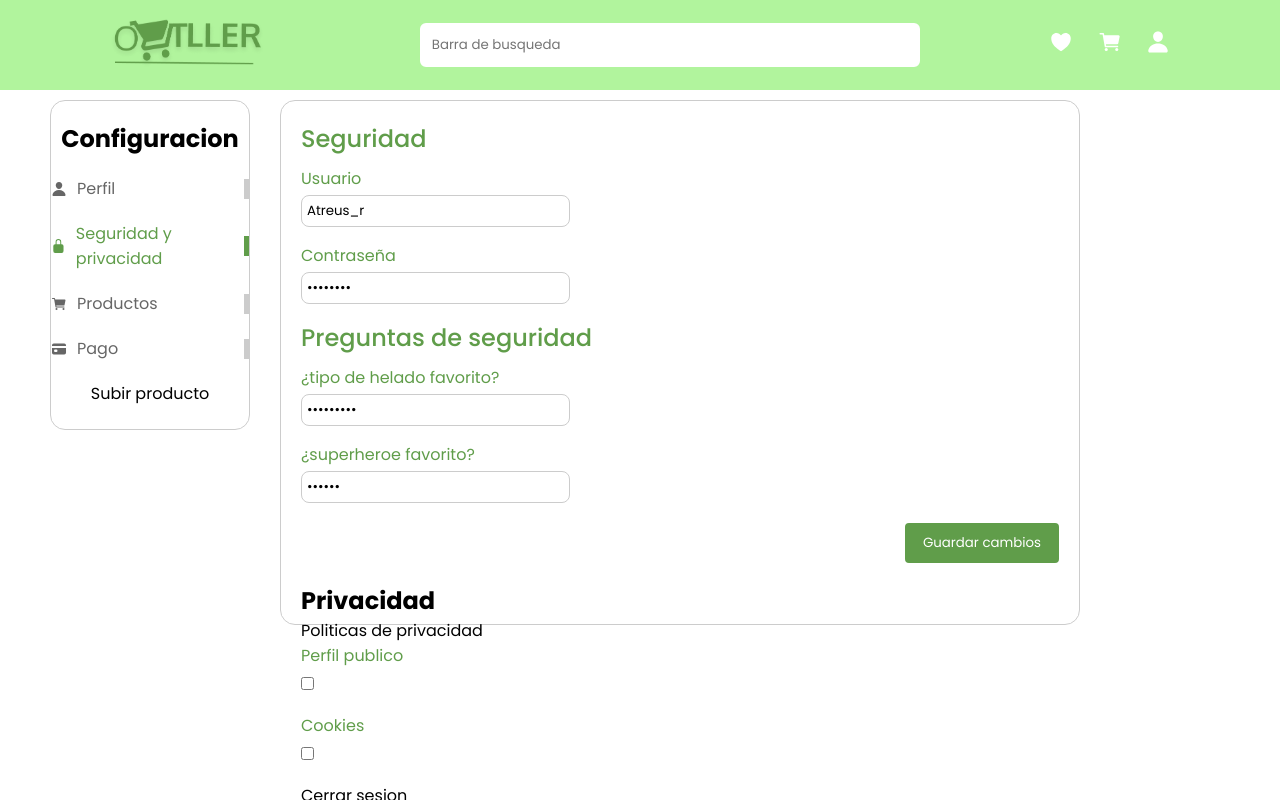
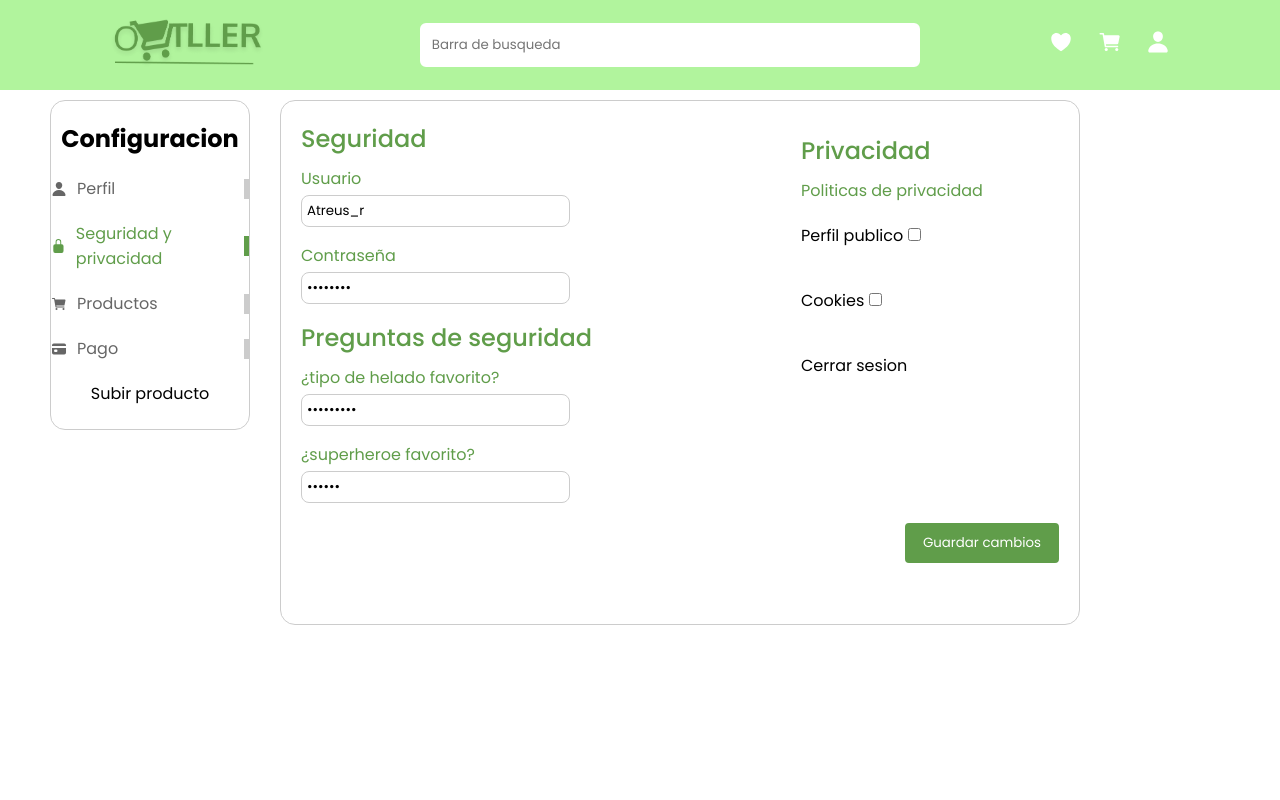
Before and after one commit to ATREUSR/Proyecto-2023, a PHP site: page /Perfil.html in a window 1280 px wide. Run offline with PHP 8.4, Linux system fonts and the light colour scheme.

Commit message:
update: continue with settings

```diff
--- a/Frontend/Perfil/Perfil.css
+++ b/Frontend/Perfil/Perfil.css
@@ -147,10 +147,10 @@ body{
     display: block;
 }
 
-.profile-content {
+#profile-content.active {
     position: fixed;
     right: 200px;
-    margin-top: 100px;
+    margin-top: 725px;
     background-color: #fff;
     border: 1px solid #ccc;
     padding: 20px;
@@ -285,7 +285,7 @@ input[type="file"]::file-selector-button:hover {
 }
 
 
-#security-content {
+#security-content.active {
     position: fixed;
     top: 0;
     right: 200px;
@@ -298,6 +298,22 @@ input[type="file"]::file-selector-button:hover {
     height: 525px;
     display: flex;
     flex-direction: column;
+}
+
+.security {
+    order: 1; /* Establece el orden en 1 para que aparezca primero */
+}
+
+.privacy {
+    position: relative;
+    bottom: 450px;
+    left: 500px;
+    order: 2; /* Establece el orden en 2 para que aparezca después de security */
+}
+
+/* Agregado para que ocupen el ancho completo */
+.security, .privacy {
+    width: 100%;
 }
 
 .security h2 {
@@ -340,11 +356,34 @@ input[type="file"]::file-selector-button:hover {
     border-radius: 8px;
 }
 
-.privacy-form{
+.privacy-form {
     display: flex;
     flex-direction: column;
-    justify-content: flex-end;
     margin-top: 20px;
+}
+
+.privacy-form h2 {
+    color: #609D4A;
+    font-size: 24px;
+    font-weight: 500;
+    margin-bottom: 10px;
+}
+
+.privacy-agreement{
+    margin-bottom: 20px;
+    cursor: pointer;
+}
+
+.privacy-agreement a{
+    color: #609D4A;
+}
+
+.privacy-agreement:hover{
+    text-decoration: underline #609D4A;
+}
+
+.input-box-privacy{
+    margin-bottom: 40px;
 }
 
 .save-changes {
--- a/Frontend/Perfil/Perfil.html
+++ b/Frontend/Perfil/Perfil.html
@@ -112,12 +112,12 @@
                     <div class="privacy-agreement">
                         <a>Politicas de privacidad</a>
                     </div>
-                        <div class="input-box-security">
+                    <div class="input-box-privacy">
                         <label>Perfil publico</label>
                         <input type="checkbox">
                     </div>
 
-                        <div class="input-box-security">
+                    <div class="input-box-privacy">
                         <label>Cookies</label>
                         <input type="checkbox">
                     </div>
```
Lines whose indentation alone changed are shown as unchanged.
